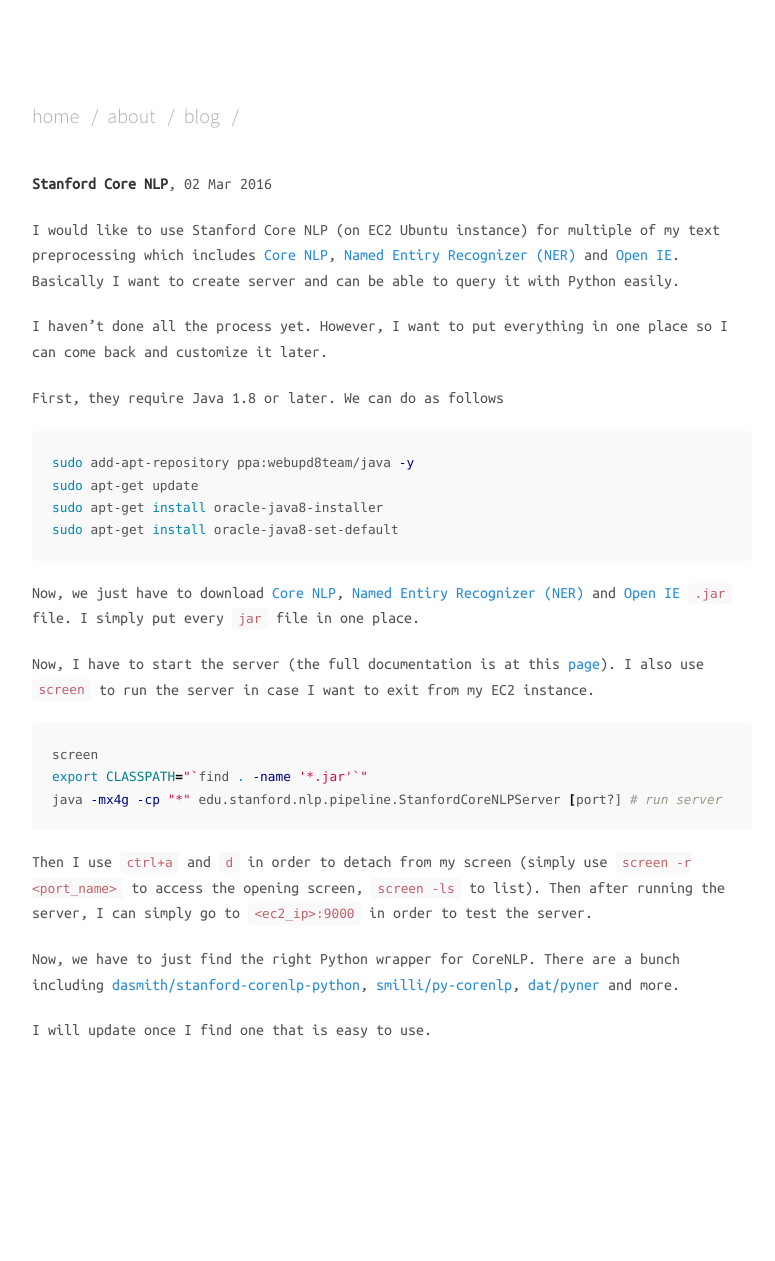
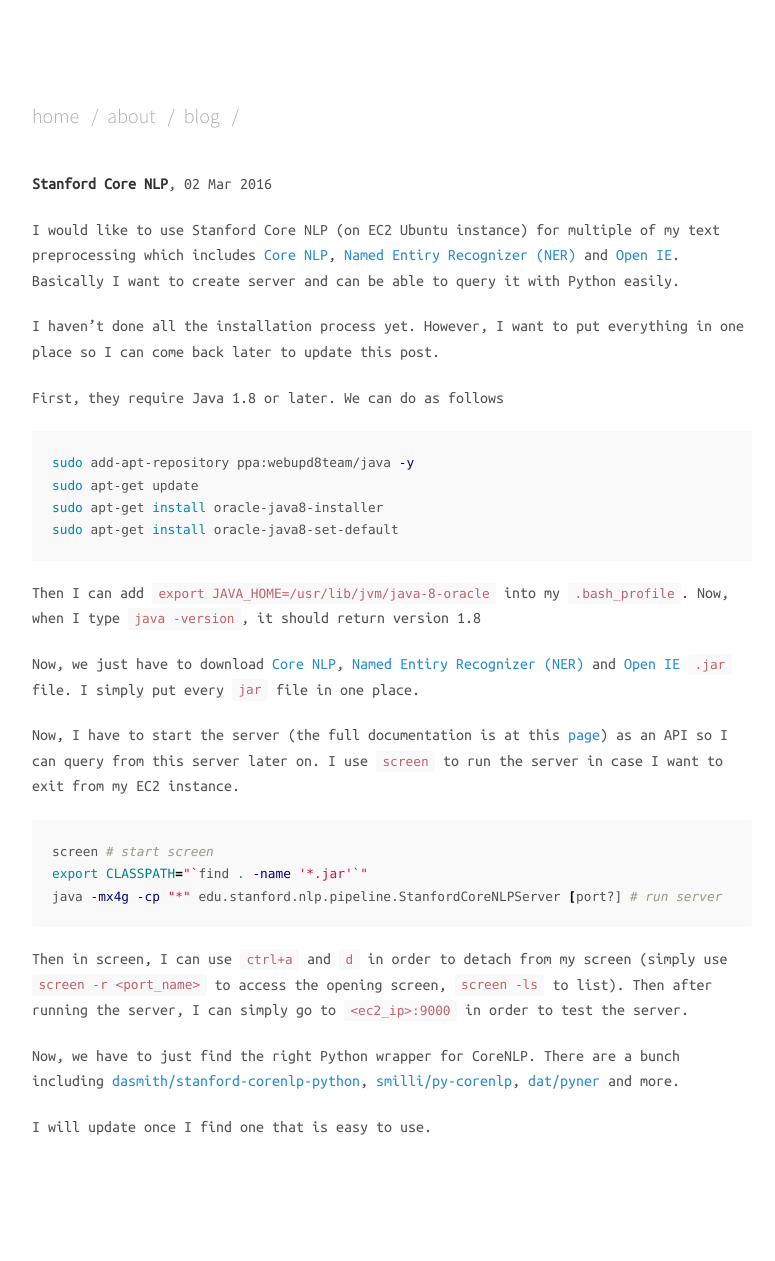
Before and after one commit to titipata/titipata.github.io, a Jekyll site: the page built from _posts/2016-03-02-stanford-nlp.md, in a window 1280 px wide. Shown: the whole page, without its empty margins (248-1023 px from the left). Built offline with Jekyll 4.4.1, drawn with Linux system fonts in a browser that asks for light colours; nearby versions of some CDN libraries; before the commit the page ends 1164 px from its top, so only the background shows below that.

Commit message:
Update NLP blog post

````diff
--- a/_posts/2016-03-02-stanford-nlp.md
+++ b/_posts/2016-03-02-stanford-nlp.md
@@ -9,8 +9,8 @@
 [Open IE](http://nlp.stanford.edu/software/openie.html). Basically I want to create
 server and can be able to query it with Python easily.
 
-I haven't done all the process yet. However, I want to put everything in one place
-so I can come back and customize it later.
+I haven't done all the installation process yet. However, I want to put everything in one place
+so I can come back later to update this post.
 
 First, they require Java 1.8 or later. We can do as follows
 
@@ -21,21 +21,25 @@
 sudo apt-get install oracle-java8-set-default
 ```
 
+Then I can add `export JAVA_HOME=/usr/lib/jvm/java-8-oracle` into my `.bash_profile`.
+Now, when I type `java -version`, it should return version 1.8
+
 Now, we just have to download [Core NLP](http://stanfordnlp.github.io/CoreNLP/),
 [Named Entiry Recognizer (NER)](http://nlp.stanford.edu/software/CRF-NER.html) and
 [Open IE](http://nlp.stanford.edu/software/openie.html) `.jar` file. I simply put
 every `jar` file in one place.
 
-Now, I have to start the server (the full documentation is at this [page](http://stanfordnlp.github.io/CoreNLP/corenlp-server.html)). I also use `screen` to run
+Now, I have to start the server (the full documentation is at this [page](http://stanfordnlp.github.io/CoreNLP/corenlp-server.html)) as an API so I can
+query from this server later on. I use `screen` to run
 the server in case I want to exit from my EC2 instance.
 
 ```bash
-screen
+screen # start screen
 export CLASSPATH="`find . -name '*.jar'`"
 java -mx4g -cp "*" edu.stanford.nlp.pipeline.StanfordCoreNLPServer [port?] # run server
 ```
 
-Then I use `ctrl+a` and `d` in order to detach from my screen
+Then in screen, I can use `ctrl+a` and `d` in order to detach from my screen
 (simply use `screen -r <port_name>` to access the opening screen, `screen -ls` to list).
 Then after running the server, I can simply go to `<ec2_ip>:9000` in order to test the server.
 
````
